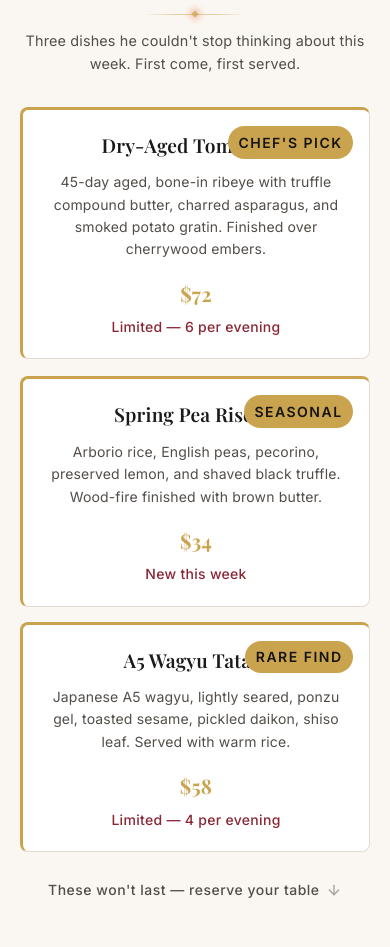
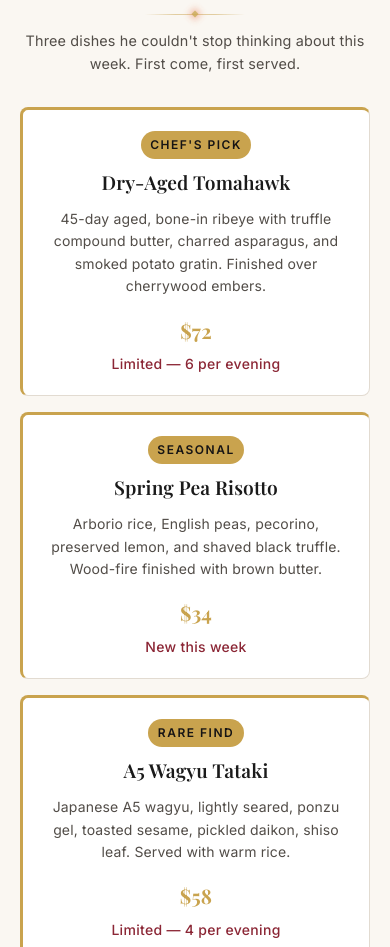
Before and after one commit to zed0minat0r/restaurant-site, a plain HTML site: page index.html in a window 390 px wide. Shown: the part 1050-1997 px from the top of the page. Drawn offline with nearby package versions, Linux system fonts and the light colour scheme; a web font is replaced by a local one.

Commit message:
Fix specials badge overlapping dish names on mobile
Move badges from position:absolute to inline flow inside card body.
Badges now sit above dish names instead of overlapping them.

Co-Authored-By: Claude Opus 4.6 (1M context) <noreply@anthropic.com>

```diff
--- a/index.html
+++ b/index.html
@@ -128,8 +128,8 @@
       </div>
       <div class="specials__grid">
         <div class="specials__card anim-fade">
-          <div class="specials__badge">Chef's Pick</div>
           <div class="specials__body">
+            <div class="specials__badge">Chef's Pick</div>
             <h3 class="specials__name">Dry-Aged Tomahawk</h3>
             <p class="specials__desc">45-day aged, bone-in ribeye with truffle compound butter, charred asparagus, and smoked potato gratin. Finished over cherrywood embers.</p>
             <div class="specials__meta">
@@ -139,8 +139,8 @@
           </div>
         </div>
         <div class="specials__card anim-fade">
-          <div class="specials__badge">Seasonal</div>
           <div class="specials__body">
+            <div class="specials__badge">Seasonal</div>
             <h3 class="specials__name">Spring Pea Risotto</h3>
             <p class="specials__desc">Arborio rice, English peas, pecorino, preserved lemon, and shaved black truffle. Wood-fire finished with brown butter.</p>
             <div class="specials__meta">
@@ -150,8 +150,8 @@
           </div>
         </div>
         <div class="specials__card anim-fade">
-          <div class="specials__badge">Rare Find</div>
           <div class="specials__body">
+            <div class="specials__badge">Rare Find</div>
             <h3 class="specials__name">A5 Wagyu Tataki</h3>
             <p class="specials__desc">Japanese A5 wagyu, lightly seared, ponzu gel, toasted sesame, pickled daikon, shiso leaf. Served with warm rice.</p>
             <div class="specials__meta">
--- a/style.css
+++ b/style.css
@@ -2286,19 +2286,17 @@ img {
 }
 
 .specials__badge {
-  position: absolute;
-  top: 1rem;
-  right: 1rem;
+  display: inline-block;
   font-family: var(--font-body);
-  font-size: 0.875rem;
+  font-size: 0.75rem;
   font-weight: 600;
   letter-spacing: 1.5px;
   text-transform: uppercase;
   color: var(--dark);
   background: var(--gold);
-  padding: 0.3rem 0.65rem;
+  padding: 0.25rem 0.6rem;
   border-radius: 100px;
-  z-index: 1;
+  margin-bottom: 0.5rem;
 }
 
 .specials__body {
```
